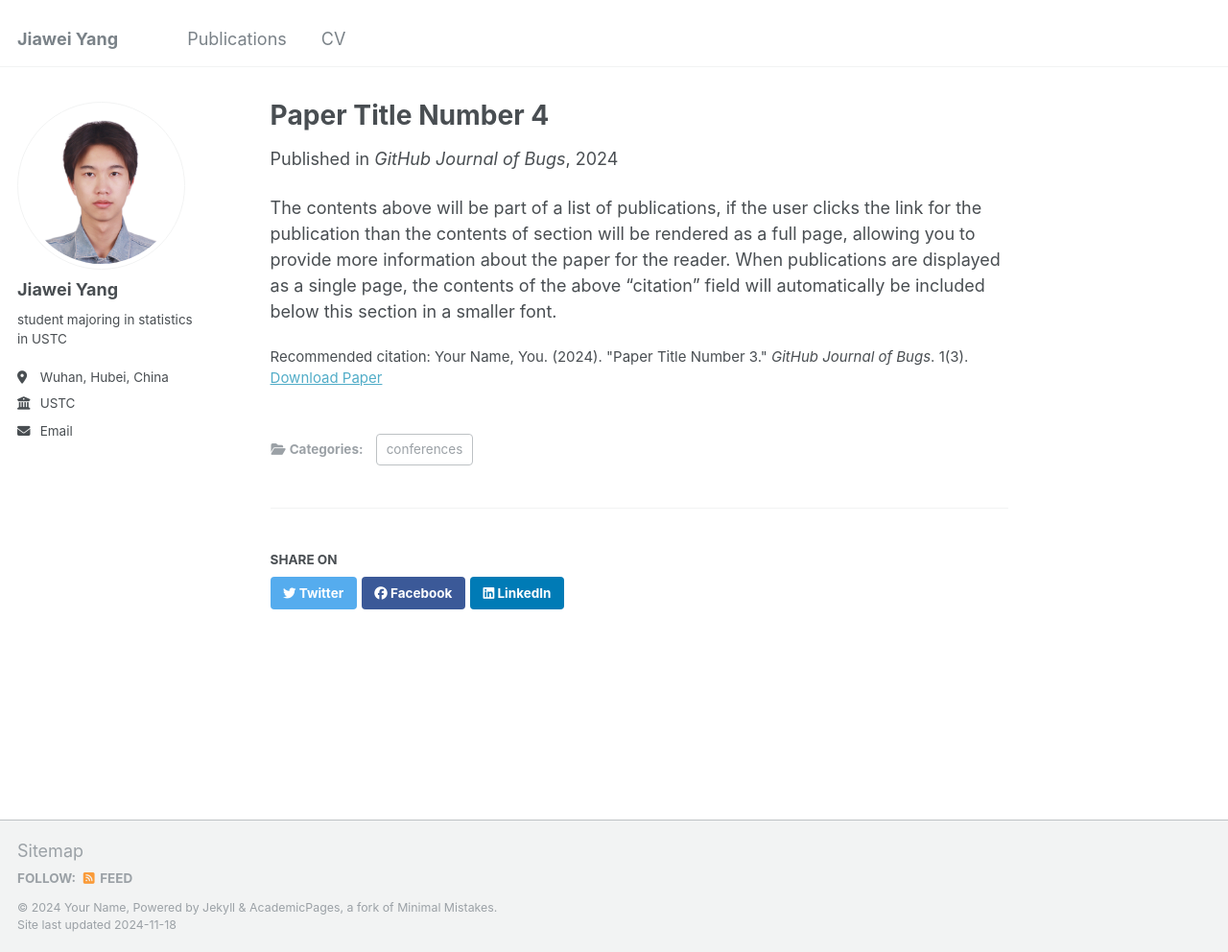
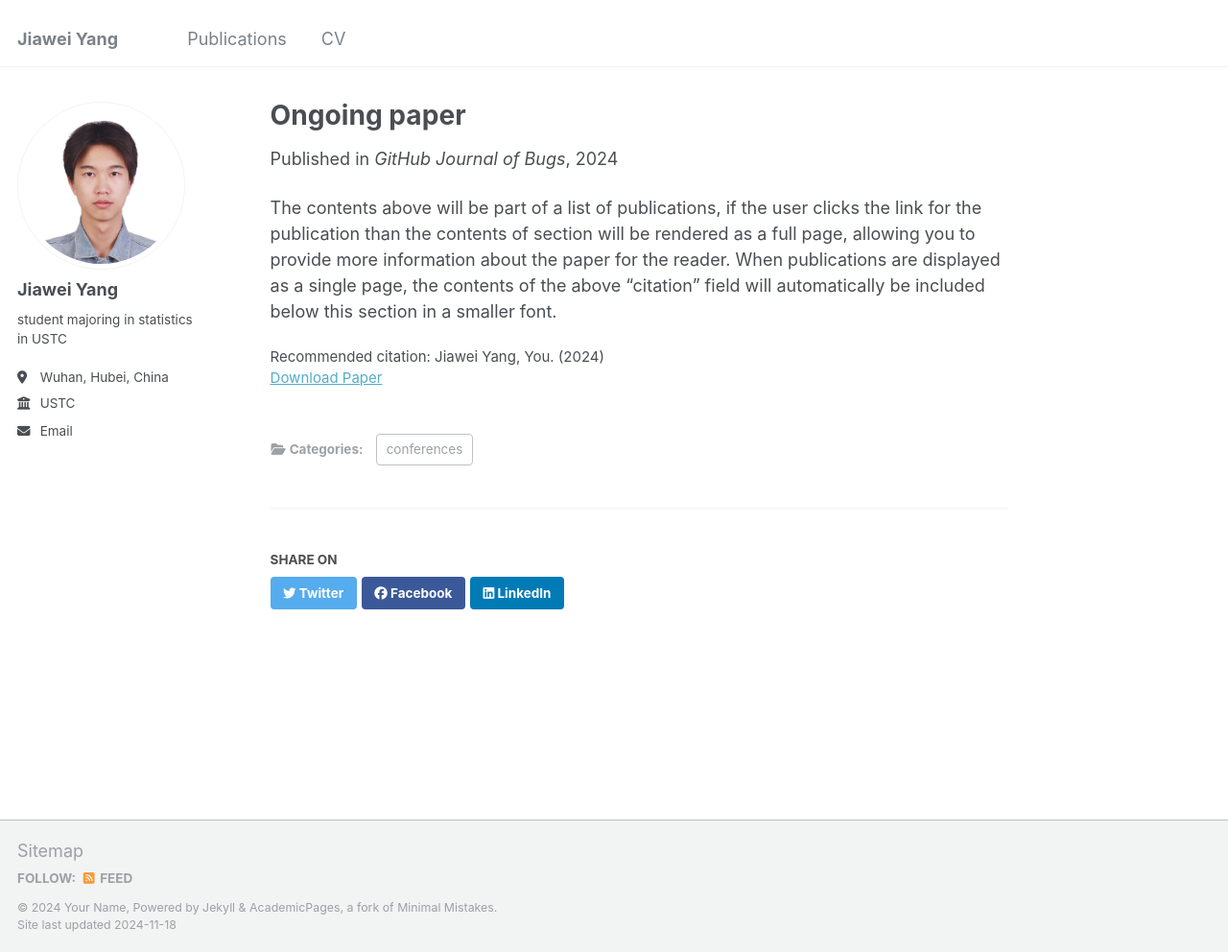
Before and after one commit to jiawei-yang05/Jiawei-yang05.github.io, a Jekyll site: the page built from _publications/2024-02-17-paper-title-number-4.md, in a window 1280 px wide and 992 px high. Shown: the whole window at 96% size. Built offline with Jekyll 4.4.1, drawn with Linux system fonts in a browser that asks for light colours.

Commit message:
Update 2024-02-17-paper-title-number-4.md

```diff
--- a/_publications/2024-02-17-paper-title-number-4.md
+++ b/_publications/2024-02-17-paper-title-number-4.md
@@ -1,13 +1,13 @@
 ---
-title: "Paper Title Number 4"
+title: "Ongoing paper"
 collection: publications
 category: conferences
 permalink: /publication/2024-02-17-paper-title-number-4
 excerpt: 'This paper is about fixing template issue #693.'
-date: 2024-02-17
+date: 2024-12-15
 venue: 'GitHub Journal of Bugs'
 paperurl: 'http://academicpages.github.io/files/paper3.pdf'
-citation: 'Your Name, You. (2024). &quot;Paper Title Number 3.&quot; <i>GitHub Journal of Bugs</i>. 1(3).'
+citation: 'Jiawei Yang, You. (2024)'
 ---
 
 The contents above will be part of a list of publications, if the user clicks the link for the publication than the contents of section will be rendered as a full page, allowing you to provide more information about the paper for the reader. When publications are displayed as a single page, the contents of the above "citation" field will automatically be included below this section in a smaller font.
```
